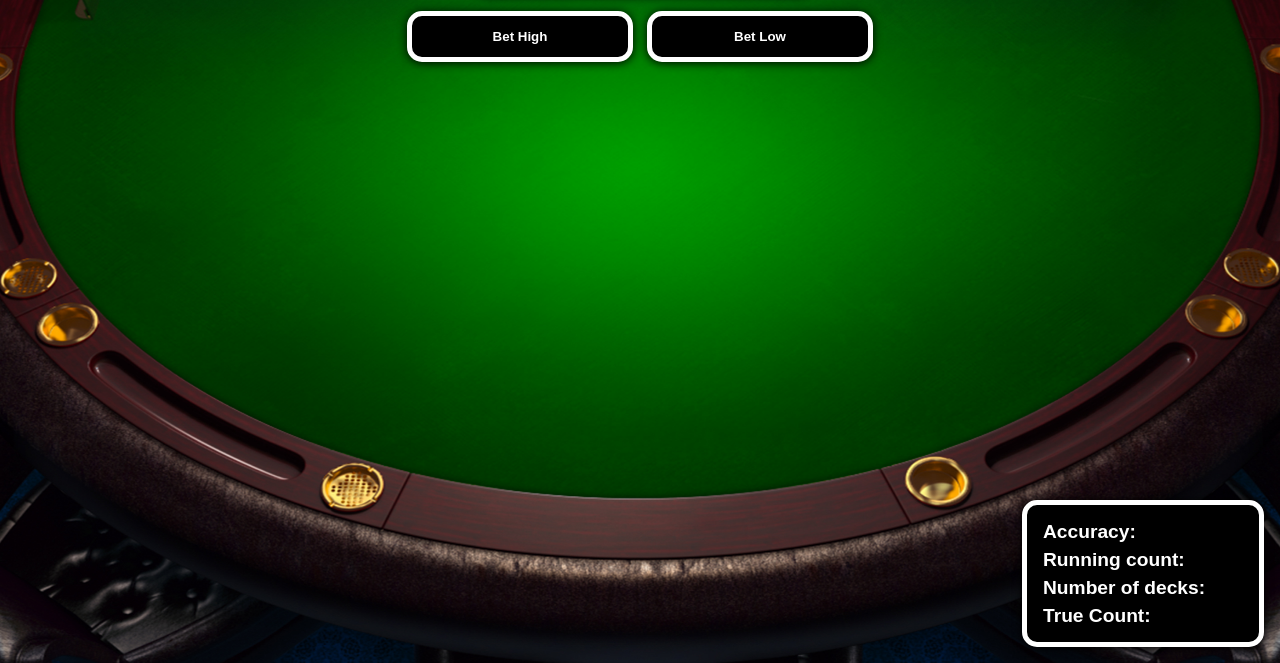
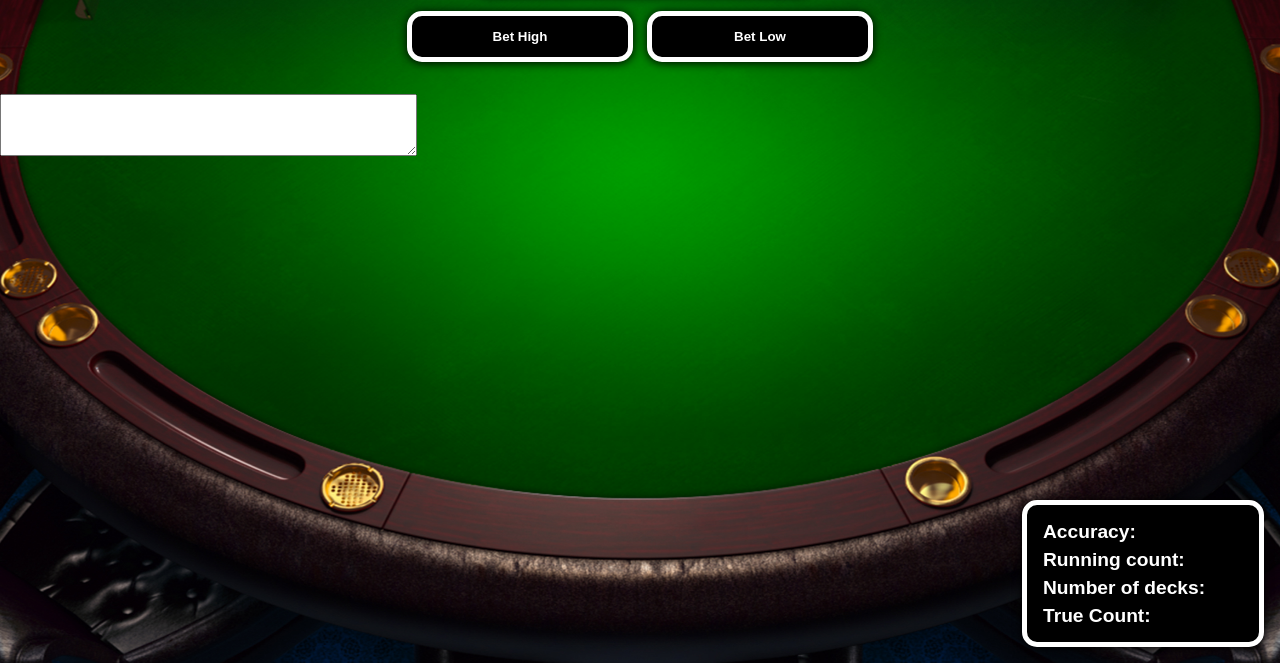
Before and after one commit to haklc/Blackjack-Trainer, a plain HTML site: page index.html in a window 1280 px wide. Shown: the part 137-800 px from the top of the page. Drawn offline with Linux system fonts and the light colour scheme.

Commit message:
Update index.html

```diff
--- a/index.html
+++ b/index.html
@@ -34,5 +34,11 @@
     </div>
 </div>
 
+<div class="textAreaContainer">
+    <div class="errorLog">
+        <textarea id="tArea" readonly rows="4" cols="50"></textarea>
+    </div>
+</div>
+
 <script type="text/javascript" src="settings.js"></script>
 <script type="module" src="engine.js"></script>
```
